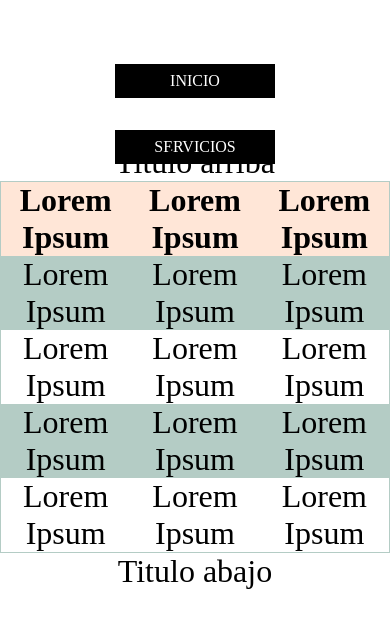
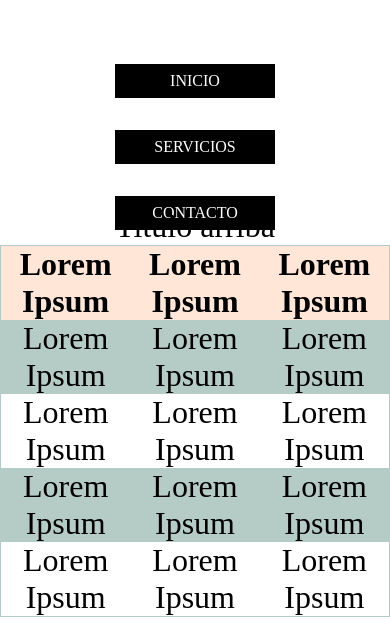
Before and after one commit to DAW-DVS-22-23/probandoPrac4, a plain HTML site: page servicios.html in a window 390 px wide. Shown: the part 112-734 px from the top of the page. Drawn offline with Linux system fonts and the light colour scheme.

Commit message:
Add files via upload

```diff
--- a/assets/css/style.css
+++ b/assets/css/style.css
@@ -792,7 +792,7 @@ tr:nth-child(even){
 
 .servicios-tabla{
   font-size: 2em;
-  margin: auto;
+  margin-top: 2em;
   width: 100%;
   text-align: center;
   table-layout: auto;
@@ -807,10 +807,7 @@ tr:nth-child(even){
 .servicios-tabla > caption:nth-child(even){
   caption-side: bottom;
 
-
-
 }
-
 
 
 .whatsapp, .whatsapp a:link, .whatsapp a:visited, .whatsapp a:active, .whatsapp a:visited{
```
